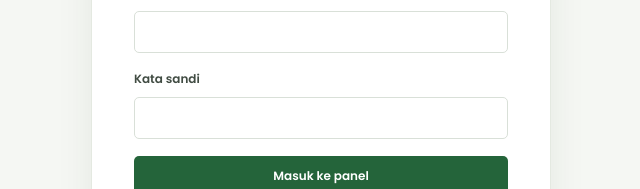
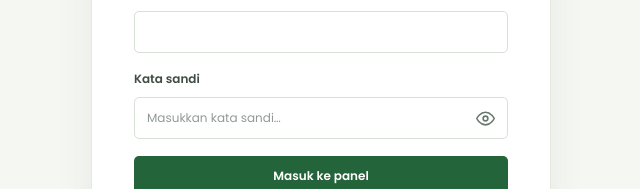
Before and after one commit to fdhelfdhel990-rgb/mbs-purworejo, a Next.js app: page /admin/login in a window 1280 px wide. Shown: the part 356-545 px from the top of the page, without its empty margins (319-959 px from the left). Built offline with nearby package versions, Linux system fonts and the light colour scheme; no server answers; the database is empty.

Commit message:
feat: tambahkan fitur toggle lihat/sembunyikan kata sandi pada form login admin

```diff
--- a/app/admin/admin.css
+++ b/app/admin/admin.css
@@ -12,6 +12,11 @@
 .admin-login-form label, .admin-content-form label { color: #414c43; font-size: 12px; font-weight: 600; }
 .admin-login-form input, .admin-content-form input, .admin-content-form textarea, .admin-content-form select { width: 100%; min-height: 42px; padding: 10px 12px; border: 1px solid #d9e0d8; border-radius: 5px; outline: 0; background: #fff; color: #263329; font: inherit; font-size: 12px; font-weight: 400; }
 .admin-login-form input:focus, .admin-content-form input:focus, .admin-content-form textarea:focus, .admin-content-form select:focus { border-color: #4b984f; box-shadow: 0 0 0 3px #4b984f1c; }
+.admin-password-field { position: relative; display: flex; align-items: center; width: 100%; }
+.admin-password-field input { padding-right: 44px !important; }
+.admin-password-toggle { position: absolute; right: 6px; top: 50%; transform: translateY(-50%); display: inline-flex; align-items: center; justify-content: center; width: 34px; height: 34px; padding: 0; border: 0; border-radius: 4px; background: transparent; color: #69786c; cursor: pointer; transition: color .18s ease, background-color .18s ease; }
+.admin-password-toggle:hover { color: var(--green-800); background: #eef3ec; }
+.admin-password-toggle:focus-visible { outline: 2px solid var(--green-600); outline-offset: 1px; }
 .admin-content-form textarea { min-height: 96px; resize: vertical; line-height: 1.6; }
 .admin-content-form label small { display: block; margin-top: 5px; color: #859087; font-size: 10px; font-weight: 400; line-height: 1.55; }
 .admin-primary-button, .admin-secondary-button, .admin-danger-button { min-height: 40px; padding: 0 15px; display: inline-flex; align-items: center; justify-content: center; gap: 9px; border: 1px solid transparent; border-radius: 5px; cursor: pointer; font: inherit; font-size: 12px; font-weight: 600; text-decoration: none; transition: background-color .18s, color .18s, border-color .18s, transform .18s; }
--- a/app/components/admin-login-form.tsx
+++ b/app/components/admin-login-form.tsx
@@ -11,6 +11,7 @@ export default function AdminLoginForm({ accessError = false }: { accessError?:
   const configured = hasSupabaseBrowserConfig();
   const [email, setEmail] = useState("");
   const [password, setPassword] = useState("");
+  const [showPassword, setShowPassword] = useState(false);
   const [error, setError] = useState("");
   const [busy, setBusy] = useState(false);
 
@@ -41,8 +42,42 @@ export default function AdminLoginForm({ accessError = false }: { accessError?:
         {configured ? (
           <form className="admin-login-form" onSubmit={submit}>
             {accessError && <p className="admin-form-error" role="alert">Akun ini belum mendapat akses ke panel MBS. Hubungi superadmin.</p>}
-            <label>Email<input type="email" autoComplete="username" required value={email} onChange={(event) => setEmail(event.target.value)} /></label>
-            <label>Kata sandi<input type="password" autoComplete="current-password" required value={password} onChange={(event) => setPassword(event.target.value)} /></label>
+            <label>
+              Email
+              <input type="email" autoComplete="username" required value={email} onChange={(event) => setEmail(event.target.value)} />
+            </label>
+            <label>
+              Kata sandi
+              <div className="admin-password-field">
+                <input
+                  type={showPassword ? "text" : "password"}
+                  autoComplete="current-password"
+                  required
+                  value={password}
+                  onChange={(event) => setPassword(event.target.value)}
+                  placeholder="Masukkan kata sandi…"
+                />
+                <button
+                  type="button"
+                  className="admin-password-toggle"
+                  onClick={() => setShowPassword((prev) => !prev)}
+                  aria-label={showPassword ? "Sembunyikan kata sandi" : "Lihat kata sandi"}
+                  title={showPassword ? "Sembunyikan kata sandi" : "Lihat kata sandi"}
+                >
+                  {showPassword ? (
+                    <svg width="19" height="19" viewBox="0 0 24 24" fill="none" stroke="currentColor" strokeWidth="2" strokeLinecap="round" strokeLinejoin="round" aria-hidden="true">
+                      <path d="M17.94 17.94A10.07 10.07 0 0 1 12 20c-7 0-11-8-11-8a18.45 18.45 0 0 1 5.06-5.94M9.9 4.24A9.12 9.12 0 0 1 12 4c7 0 11 8 11 8a18.5 18.5 0 0 1-2.16 3.19m-6.72-1.07a3 3 0 1 1-4.24-4.24" />
+                      <line x1="1" y1="1" x2="23" y2="23" />
+                    </svg>
+                  ) : (
+                    <svg width="19" height="19" viewBox="0 0 24 24" fill="none" stroke="currentColor" strokeWidth="2" strokeLinecap="round" strokeLinejoin="round" aria-hidden="true">
+                      <path d="M1 12s4-8 11-8 11 8 11 8-4 8-11 8-11-8-11-8z" />
+                      <circle cx="12" cy="12" r="3" />
+                    </svg>
+                  )}
+                </button>
+              </div>
+            </label>
             {error && <p className="admin-form-error" role="alert">{error}</p>}
             <button className="admin-primary-button" type="submit" disabled={busy}>{busy ? "Memeriksa…" : "Masuk ke panel"}</button>
           </form>
```
